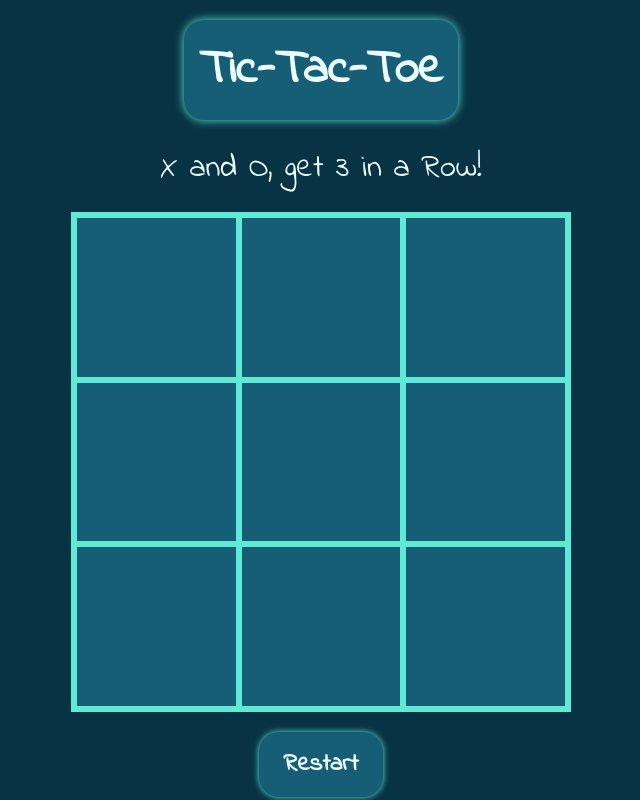
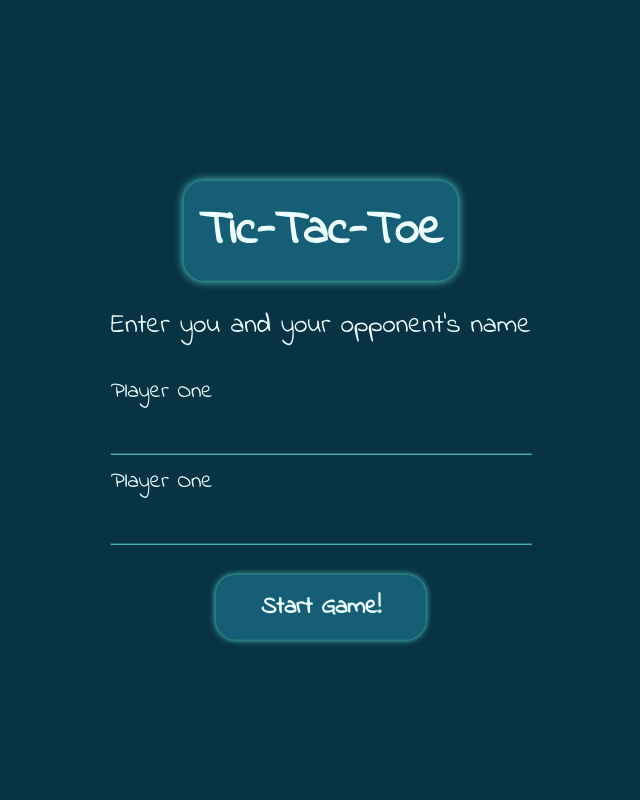
Before and after one commit to arnadeglenn/tic-tac-toe, a plain HTML site: page index.html in a window 1280 px wide. Shown: the whole page, without its empty margins (319-959 px from the left). Drawn offline with Linux system fonts and the light colour scheme.

Commit message:
Create modal to input player name b/f game start

```diff
--- a/index.html
+++ b/index.html
@@ -5,11 +5,34 @@
     <meta name="viewport" content="width=device-width, initial-scale=1.0">
     <link rel="stylesheet" href="styles.css">
     <meta name="viewport" content="width=device-width, initial-scale=1">
-    <script href = "script.js" defer></script>
+    <script src = "script.js" defer></script>
     <title>Tic-Tac-Toe</title>
 
 </head>
 <body>
+    <dialog id="modal" class="modal">
+        <div class="modal-box">
+            <div class="modal-header">
+                <h1>Tic-Tac-Toe</h1>
+            </div>
+            <p>Enter you and your opponent's name<p>
+            <div class="player-name">
+                <form action="dialog" class="form">
+                    <div class="form-box">
+                        <label for="player-one">Player One</label>
+                        <input type="text" id="player-one">
+                        <label for="player-two">Player One</label>
+                        <input type="text" id="player-two">
+                        <button type="submit" class="start-game">Start Game!</button>
+                    </div>
+
+
+                </form>
+            </div>
+        </div>
+
+    </dialog>
+    <section class="game">
         <div class="header">
             <h1>Tic-Tac-Toe</h1>
         </div>
@@ -26,6 +49,8 @@
             <div value="9" class="game-cell"></div>
         </div>
         <button class="restart">Restart</button>
+    </section>
+
 
 </body>
 </html>
--- a/script.js
+++ b/script.js
@@ -0,0 +1,9 @@
+const modalForm = document.querySelector('#modal');
+const submitPlayers = document.querySelector(".start-game");
+
+submitPlayers.addEventListener('click', (e)=> {
+    e.preventDefault();
+    modalForm.close();
+});
+
+modalForm.showModal();
--- a/styles.css
+++ b/styles.css
@@ -14,13 +14,16 @@
 }
 
 body {
+    background-color: var(--dark-blue);
+    color: var(--white);
+    font-family: 'Indie Flower', cursive;
+}
+
+section {
     display: flex;
     flex-direction: column;
     align-items: center;
     justify-content: center;
-    background-color: var(--dark-blue);
-    color: var(--white);
-    font-family: 'Indie Flower', cursive;
     gap: 20px;
 }
 
@@ -86,3 +89,102 @@ button:hover {
     box-shadow: 0px 0px 12px var(--teal);
     cursor: pointer;
 }
+
+.modal {
+    background-color: var(--dark-blue);
+    position: absolute;
+    top: 50%;
+    left: 50%;
+    top: 50%;
+    transform: translate(-50%, -50%);
+    color: var(--white);
+    font-size: 1.4rem;
+    border: none;
+}
+
+.modal-header {
+    background-color: var(--mid-dark-blue);
+    padding: 15px;
+    margin: 20px 10px 5px 10px;
+    border-radius: 20px;
+    margin-bottom: 5x;
+    font-size: clamp(15px, 1.5rem, 1.8rem);
+    box-shadow: 0px 0px 10px var(--teal);
+    color: var(--white);
+    text-align: center;
+    align-self: center;
+}
+
+.modal-header h1 {
+    margin: 0px;
+    padding: 0px;
+}
+
+#modal::backdrop {
+    background: #083344;
+}
+
+.modal-box {
+    display: flex;
+    flex-direction: column;
+    justify-content: center;
+    gap: 10px;
+    min-width: 320px;
+    padding: 25px;
+}
+
+.modal-box p {
+    font-size: 1.7rem;
+    margin-top: 10px;
+}
+
+.form-box {
+    display: flex;
+    flex-direction: column;
+    gap: 10px;
+}
+
+input {
+    height: 2.3rem;
+    font-family: inherit;
+    font-size: 1.3rem;
+    padding: 10px;
+    background-color: var(--dark-blue);
+    border-left: none;
+    border-right: none;
+    border-top: none;
+    border-bottom: solid 1px var(--teal);
+    color: var(--white);
+}
+
+input:focus {
+    outline: none;
+}
+
+.form-box button {
+    width: 50%;
+    align-self: center;
+    margin-top: 20px;
+}
+
+@media (max-width: 320px) {
+    input {
+        height: 2.5rem;
+        width: 12rem;
+    }
+
+    .modal-header {
+        font-size: 1.3rem;
+        margin: 0px;
+        align-self: flex-start;
+    }
+
+    .form-box button {
+        align-self: flex-start;
+    }
+
+    .modal-box {
+        margin: 0px;
+        padding: 0px;
+    }
+}
```
Lines whose indentation alone changed are shown as unchanged.
